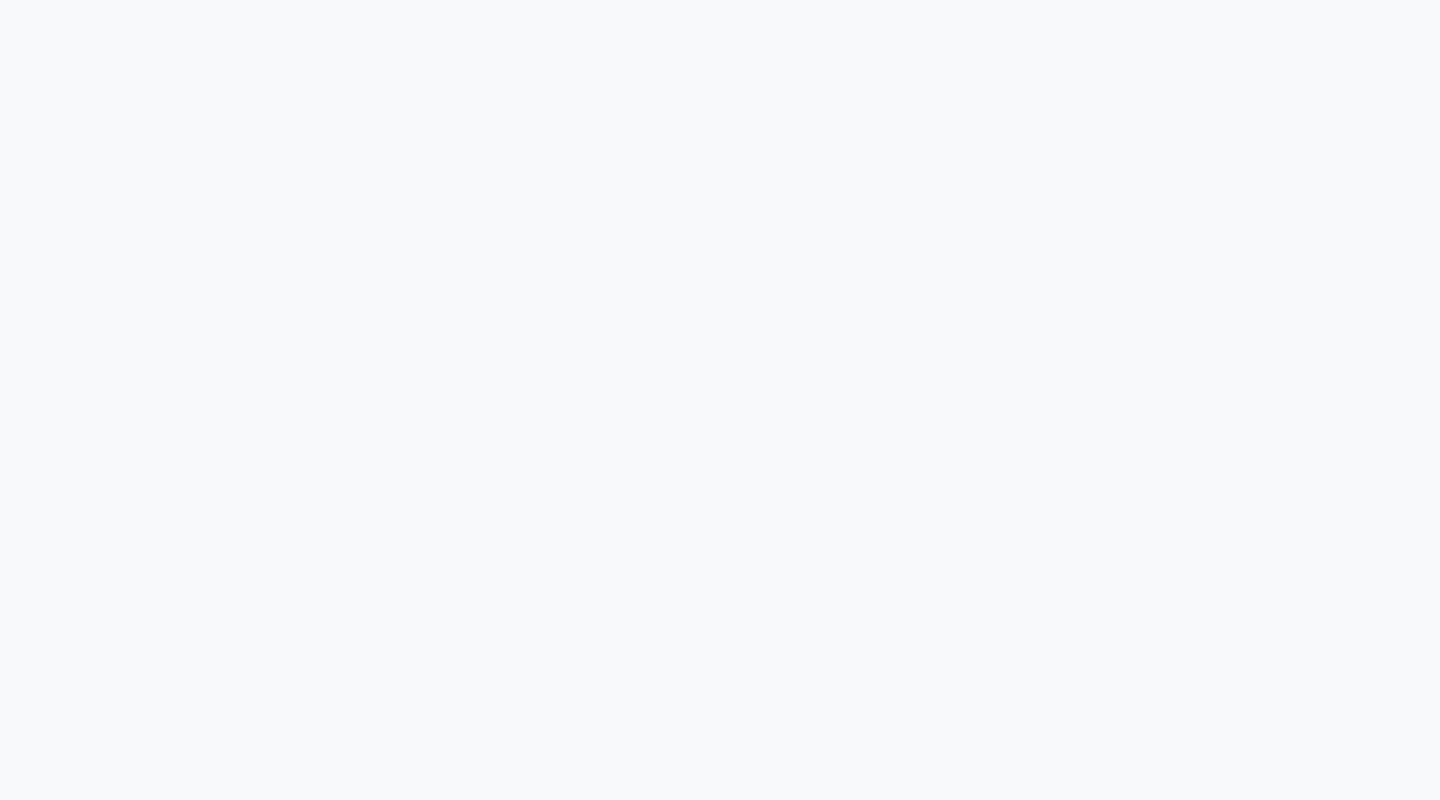
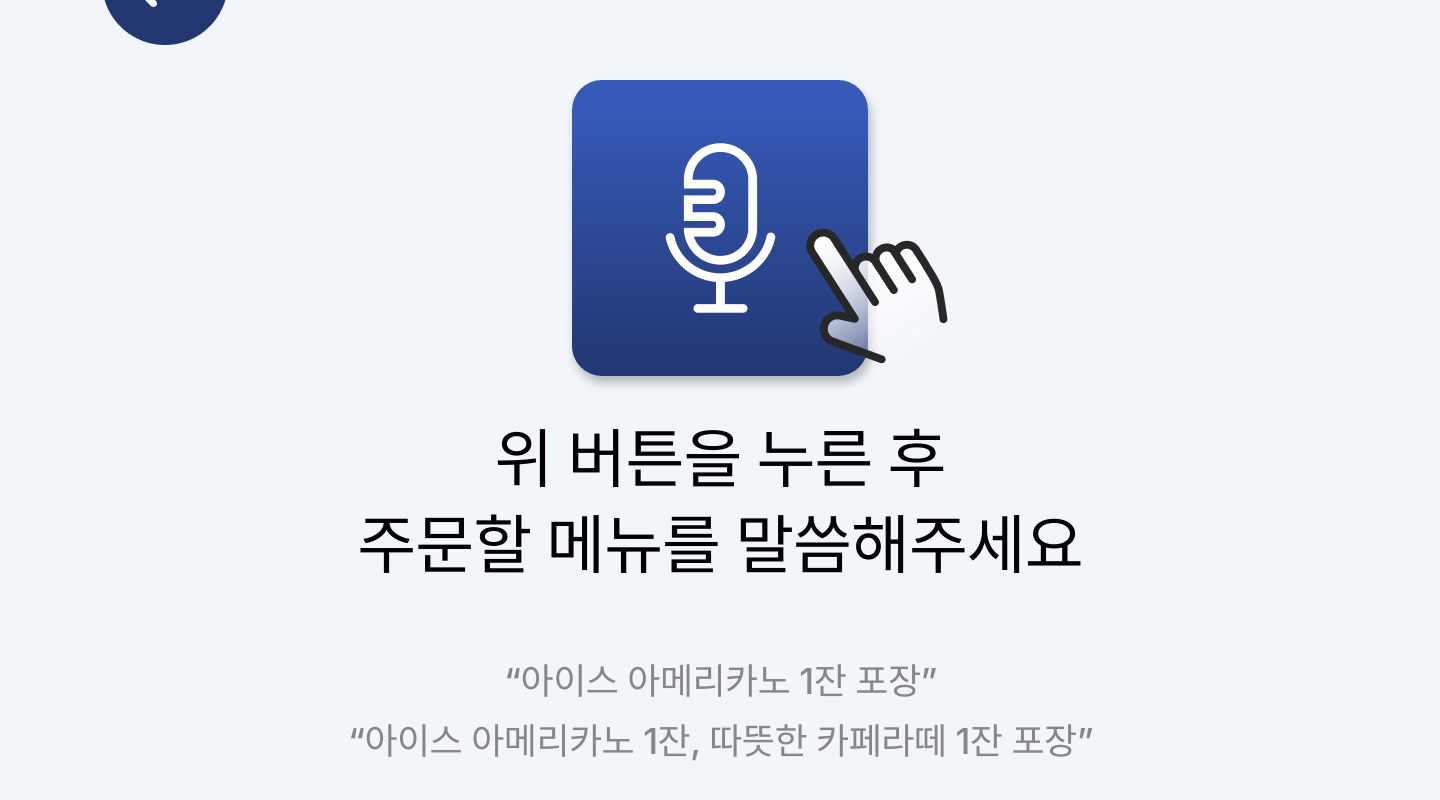
Before and after one commit to KiTalk/FE, a React (Vite) app: page /order/voice/one-two in a window 1280 px wide. Before the commit this address had no page. Shown: the part 158-958 px from the top of the page, 1440 px wide, since content can reach past the window. Before the commit the page ends 800 px from the top, so only its background shows below. Built offline with nearby package versions, Linux system fonts and the light colour scheme.

Commit message:
:sparkles: Feat: 1~2개 음성주문 첫번째 화면 구현

```diff
--- /dev/null
+++ b/src/pages/VoiceOneTwo.jsx
@@ -0,0 +1,46 @@
+import React from "react";
+import { useNavigate } from "react-router-dom";
+import BackButton from "../components/BackButton";
+import micImg from "../assets/images/mike.png";
+import fingerImg from "../assets/images/hand.png";
+import {
+  Page,
+  Title,
+  Example,
+  MicButton,
+  MicIcon,
+  FingerGuide,
+} from "./VoiceOneTwo.styles";
+
+function VoiceOneTwo() {
+  const navigate = useNavigate();
+
+  function handleBack() {
+    navigate(-1);
+  }
+
+  function handleMic() {
+    // 음성 인식 플로우 시작 예정 (후속 작업)
+  }
+
+  return (
+    <Page>
+      <MicButton onClick={handleMic} aria-label="음성 주문 버튼" />
+      <MicIcon src={micImg} alt="마이크 아이콘" />
+      <FingerGuide src={fingerImg} alt="손가락 가이드" />
+
+      <Title>
+        위 버튼을 누른 후 <br />
+        주문할 메뉴를 말씀해주세요
+      </Title>
+      <Example>“아이스 아메리카노 1잔 포장”</Example>
+      <Example wide top="54.625rem">
+        “아이스 아메리카노 1잔, 따뜻한 카페라떼 1잔 포장”
+      </Example>
+
+      <BackButton onClick={handleBack} />
+    </Page>
+  );
+}
+
+export default VoiceOneTwo;
--- /dev/null
+++ b/src/pages/VoiceOneTwo.styles.js
@@ -0,0 +1,81 @@
+import styled from "styled-components";
+
+export const Page = styled.div`
+  position: relative;
+  width: 1440px;
+  height: 1024px;
+  margin: 0 auto;
+  background: #f2f6fb;
+  font-family: "Pretendard", -apple-system, BlinkMacSystemFont, "Segoe UI",
+    Roboto, sans-serif;
+`;
+
+export const Title = styled.h1`
+  position: absolute;
+  width: 42.625rem;
+  height: 10.75rem;
+  left: 23.6875rem;
+  top: 35.875rem;
+  display: flex;
+  align-items: center;
+  justify-content: center;
+  text-align: center;
+  color: #000000;
+  font-size: 4rem;
+  font-style: normal;
+  font-weight: 570;
+  line-height: 86px;
+  letter-spacing: -0.015em;
+  white-space: nowrap;
+`;
+
+export const Example = styled.p`
+  position: absolute;
+  width: ${(props) => (props.wide ? "703px" : "409px")};
+  height: 3.125rem;
+  left: ${(props) => (props.wide ? "23.0625rem" : "32.25rem")};
+  top: ${(props) => props.top || "50.875rem"};
+  display: flex;
+  justify-content: center;
+  text-align: center;
+  color: #878787;
+  font-size: 2.25rem;
+  font-style: normal;
+  font-weight: 500;
+  line-height: 3.125rem;
+  letter-spacing: -0.03375rem;
+  white-space: nowrap;
+`;
+
+export const MicButton = styled.button`
+  position: absolute;
+  width: 296px;
+  height: 296px;
+  left: calc(50% - 296px / 2);
+  top: 238px;
+  background: linear-gradient(360deg, #223770 0%, #375ab9 90.88%);
+  box-shadow: 3px 7px 10px rgba(0, 0, 0, 0.25);
+  border-radius: 30px;
+  border: none;
+  cursor: pointer;
+`;
+
+export const MicIcon = styled.img`
+  position: absolute;
+  width: 12.5rem;
+  height: 12.5rem;
+  left: 38.8125rem;
+  top: 17.875rem;
+  object-fit: contain;
+  pointer-events: none;
+`;
+
+export const FingerGuide = styled.img`
+  position: absolute;
+  left: 48.4375rem;
+  top: 21.4375rem;
+  width: 13.0625rem;
+  height: auto;
+  object-fit: contain;
+  pointer-events: none;
+`;
--- a/src/pages/VoiceOrder.jsx
+++ b/src/pages/VoiceOrder.jsx
@@ -22,7 +22,7 @@ function VoiceOrder() {
   }
 
   function handleOneTwo() {
-    // TODO: route to 1~2 items voice flow
+    navigate("/order/voice/one-two");
   }
 
   function handleThreePlus() {
--- a/src/routes/Router.jsx
+++ b/src/routes/Router.jsx
@@ -4,6 +4,7 @@ import Home from "../pages/Home";
 import OrderMethod from "../pages/OrderMethod";
 import TouchOrder from "../pages/TouchOrder";
 import VoiceOrder from "../pages/VoiceOrder";
+import VoiceOneTwo from "../pages/VoiceOneTwo";
 // 추후 추가될 페이지들을 위한 임포트 (현재는 주석 처리)
 // import NotFound from "./pages/NotFound";
 
@@ -16,6 +17,7 @@ export default function AppRouter() {
         <Route path="/order-method" element={<OrderMethod />} />
         <Route path="/order/touch" element={<TouchOrder />} />
         <Route path="/order/voice" element={<VoiceOrder />} />
+        <Route path="/order/voice/one-two" element={<VoiceOneTwo />} />
 
         {/* 404 페이지 (모든 라우트의 마지막에 위치) */}
         {/* <Route path="*" element={<NotFound />} /> */}
```
Also changed, not shown: src/assets/images/hand.png (added), src/assets/images/mike.png (added).
